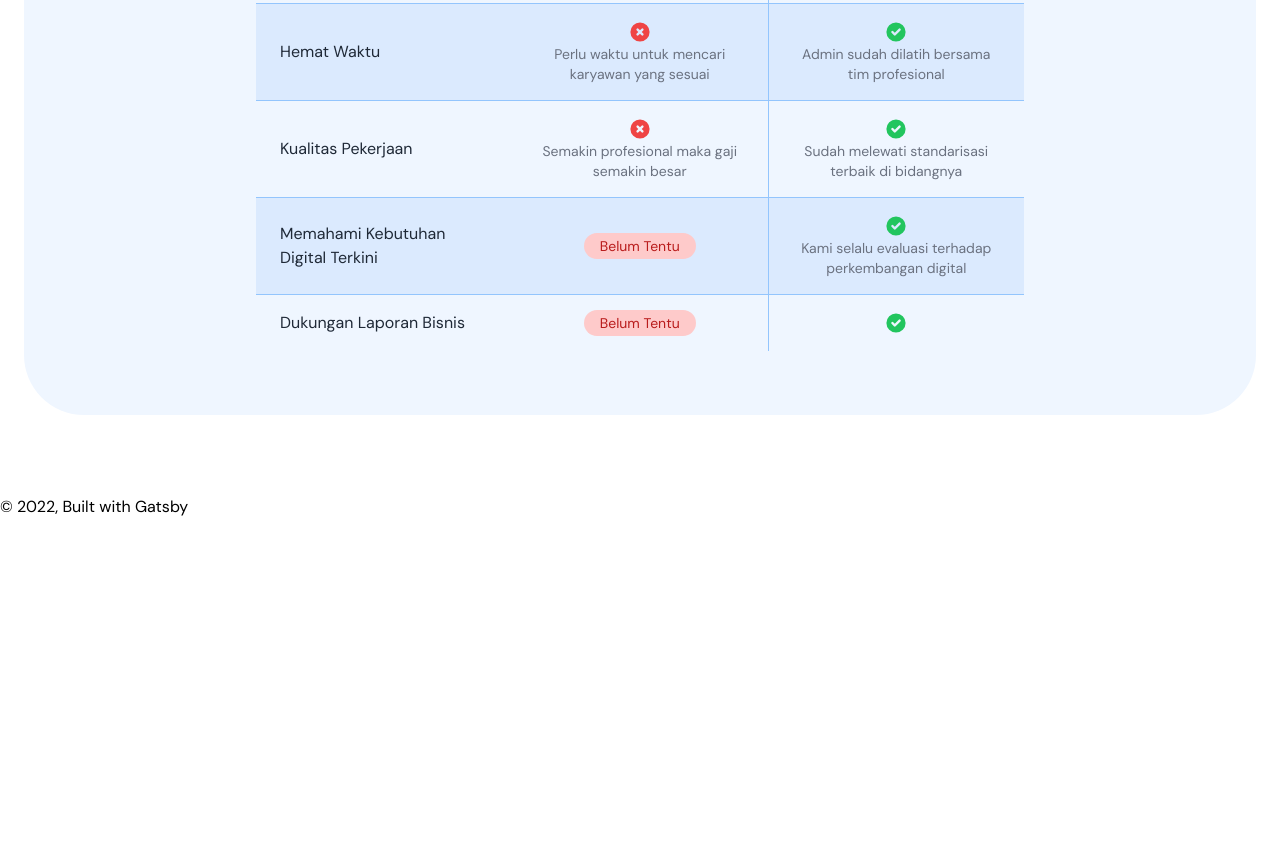
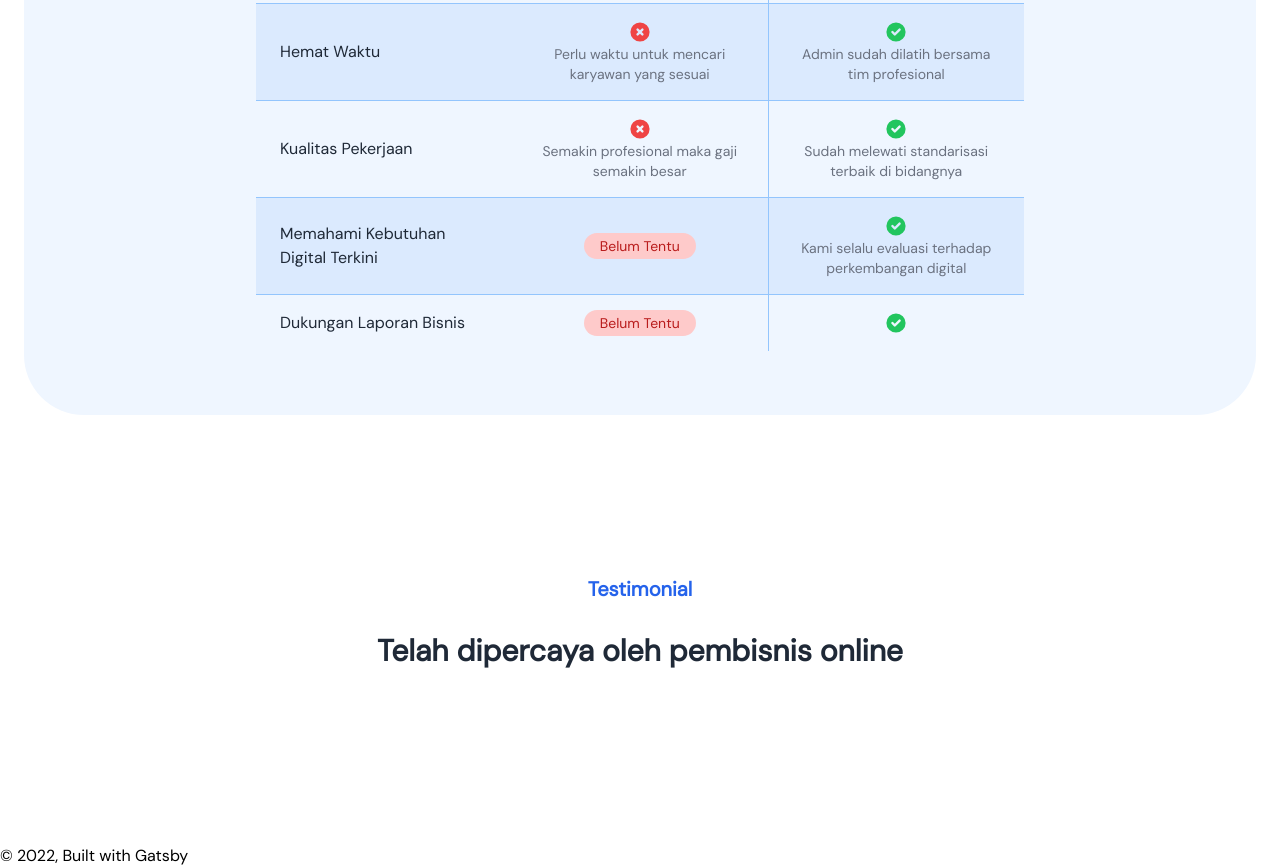
Before and after one commit to sofyanlabs/cariadmin, a Gatsby site: page / in a window 1280 px wide. Shown: the part 3544-4412 px from the top of the page. Before the commit the page ends 4063 px from the top, so only its background shows below. Built offline with nearby package versions, Linux system fonts and the light colour scheme; Gatsby itself is replaced by a stand-in of ours.

Commit message:
web cariadmin

```diff
--- /dev/null
+++ b/src/components/home/testimonial.js
@@ -0,0 +1,20 @@
+import * as React from "react"
+import { StaticImage } from "gatsby-plugin-image"
+
+const TestimonialHome = () => (
+    <section className="max-w-7xl mx-auto px-4 sm:px-6 py-12 lg:py-20">
+        <div className="max-w-2xl mx-auto text-center lg:pb-8">
+            <div
+                className="pb-8"
+                data-sal="slide-up"
+                data-sal-duration="1000"
+                data-sal-delay="100"
+            >
+                <span className="block font-bold text-md md:text-xl text-blue-600">Testimonial</span>
+                <h2 className="font-bold text-xl md:text-3xl py-6 !leading-relaxed text-gray-800">Telah dipercaya oleh pembisnis online</h2>
+            </div>
+        </div>
+    </section>
+  )
+
+  export default TestimonialHome
--- a/src/pages/index.js
+++ b/src/pages/index.js
@@ -5,7 +5,8 @@ import Seo from "../components/seo"
 import Hero from "../components/home/hero"
 import About from "../components/home/about"
 import Service from "../components/home/service"
-import WhyHome from "../components/home/why"
+import Why from "../components/home/why"
+import Testimonial from "../components/home/testimonial"
 
 const IndexPage = () => (
   <Layout>
@@ -16,7 +17,8 @@ const IndexPage = () => (
     <Hero />
     <About />
     <Service />
-    <WhyHome />
+    <Why />
+    <Testimonial />
   </Layout>
 )
 
```
